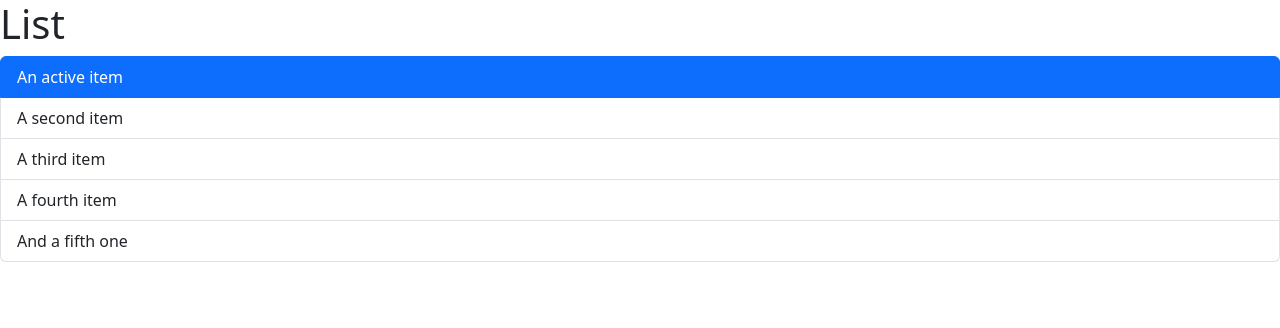
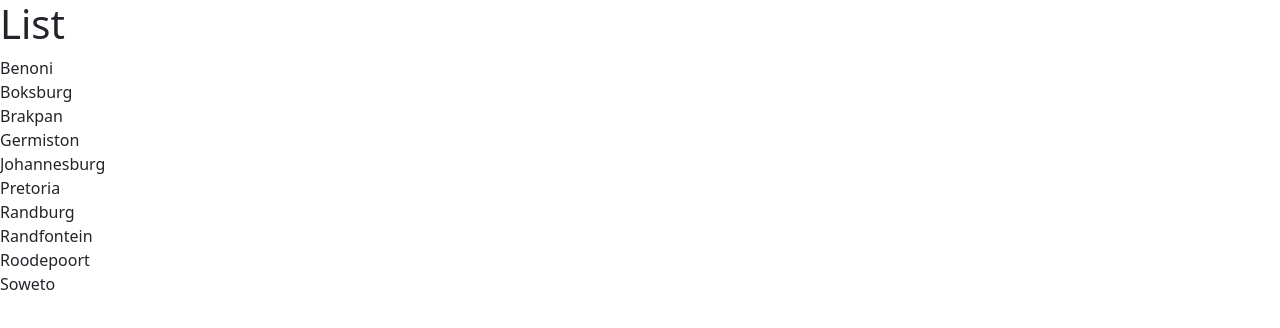
Before and after one commit to ARTMashimbyi/React_app, a React (Vite) app: page / in a window 1280 px wide. Shown: the top 328 px of the page. Built offline with nearby package versions, Linux system fonts and the light colour scheme.

Commit message:
dynamic list

```diff
--- a/src/components/ListGroup.tsx
+++ b/src/components/ListGroup.tsx
@@ -1,17 +1,26 @@
 import { Fragment } from "react/jsx-runtime";
 
 function ListGroup() {
+  const items = [
+    "Benoni",
+    "Boksburg",
+    "Brakpan",
+    "Germiston",
+    "Johannesburg",
+    "Pretoria",
+    "Randburg",
+    "Randfontein",
+    "Roodepoort",
+    "Soweto",
+  ];
+
   return (
     <>
       <h1>List</h1>
       <ul className="list-group">
-        <li className="list-group-item active" aria-current="true">
-          An active item
-        </li>
-        <li className="list-group-item">A second item</li>
-        <li className="list-group-item">A third item</li>
-        <li className="list-group-item">A fourth item</li>
-        <li className="list-group-item">And a fifth one</li>
+        {items.map((item) => (
+          <li>{item}</li>
+        ))}
       </ul>
     </>
   );
```
